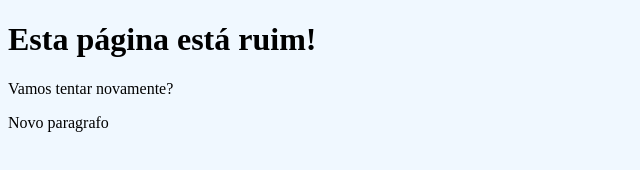
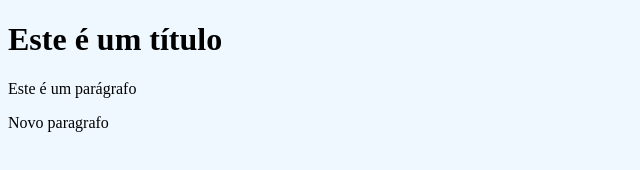
Before and after one commit to j-b-silva/manutencao-dev-ops, a website: page meuprojeto/index.html in a window 1280 px wide. Shown: the whole page, without its empty margins (0-640 px from the left). Drawn offline with Linux system fonts and the light colour scheme.

Commit message:
Ajustando conteúdo da página HTML

```diff
--- a/meuprojeto/index.html
+++ b/meuprojeto/index.html
@@ -7,8 +7,8 @@
     <link rel="stylesheet" href="bluestyle.css">
 </head>
 <body>
-    <h1> Esta página está ruim!</h1>
-    <p>Vamos tentar novamente?</p>
+    <h1> Este é um título</h1>
+    <p> Este é um parágrafo</p>
     <p> Novo paragrafo </p>
 </body>
 </html>
```
